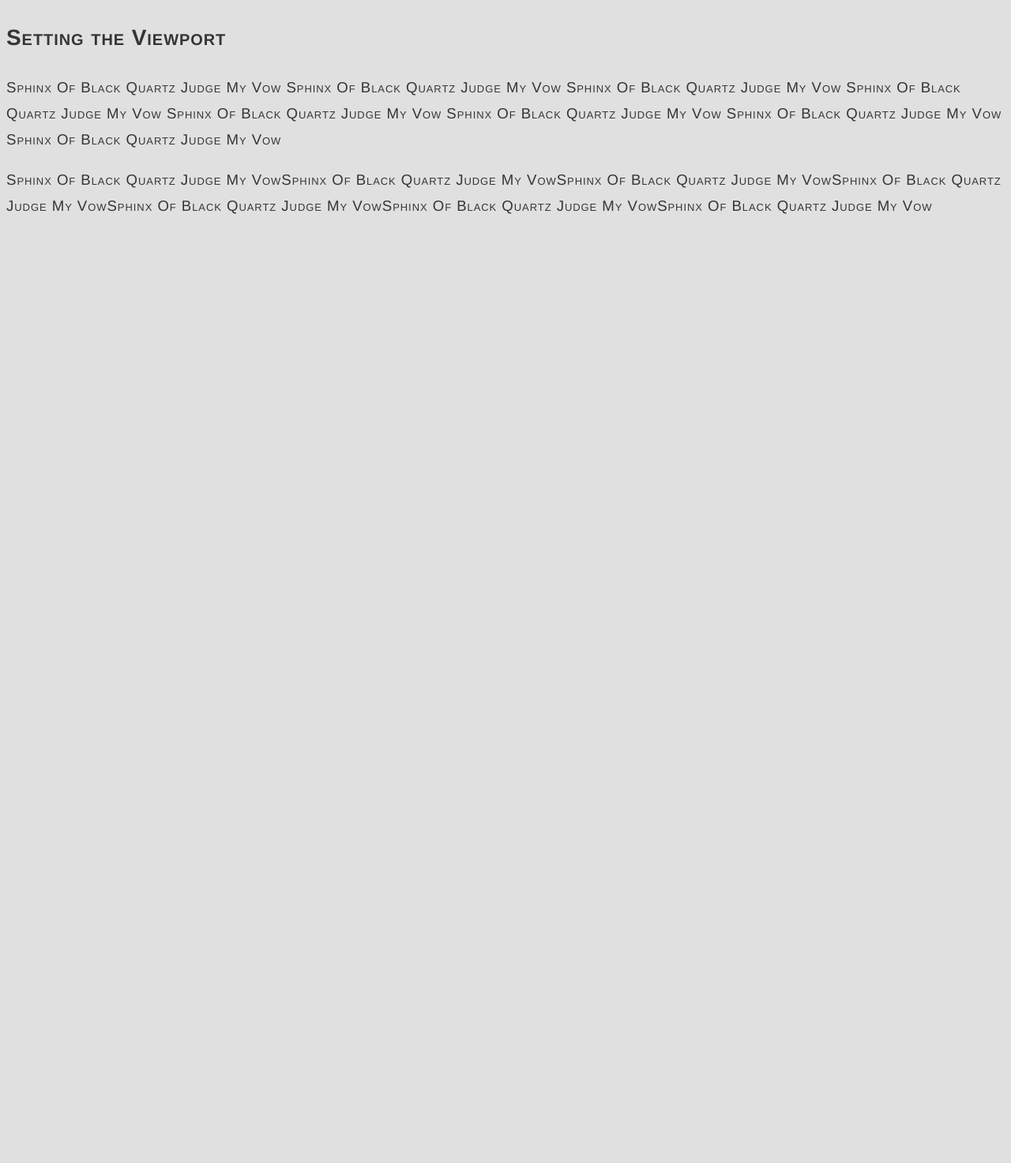
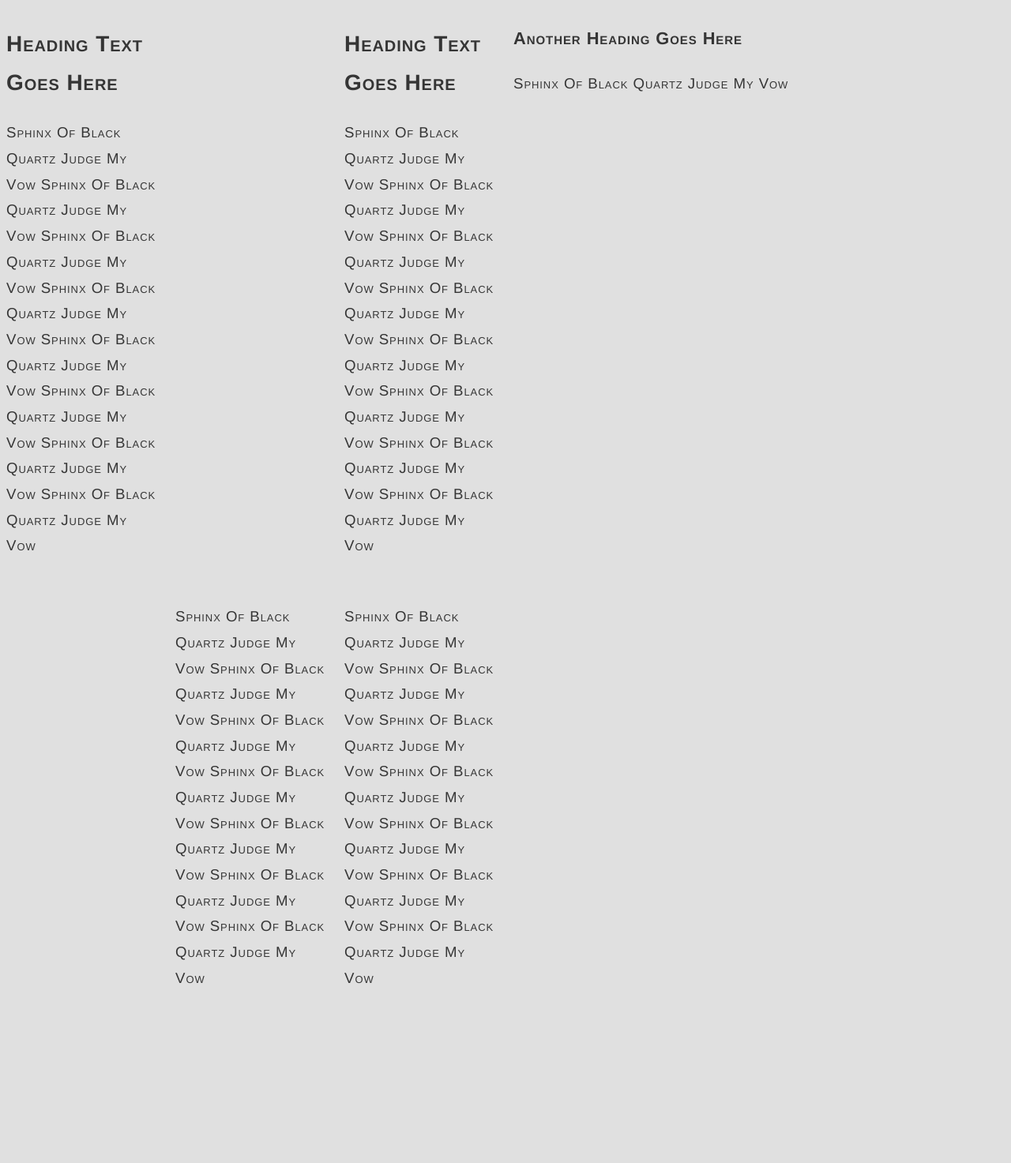
Before and after one commit to Alexander-Barpal/barpal-site, a PHP site: page /landing.html in a window 1280 px wide. Shown: the whole page at 79% size. Before the commit the page ends 271 px from the top, so only its background shows below. Run offline with PHP 8.4, Linux system fonts and the light colour scheme.

Commit message:
testing css grid function and intial commit of php

```diff
--- a/landing.html
+++ b/landing.html
@@ -7,9 +7,69 @@
 </head>
 <body>
 
-<h2>Setting the Viewport</h2>
-<p>Sphinx Of Black Quartz Judge My Vow Sphinx Of Black Quartz Judge My Vow Sphinx Of Black Quartz Judge My Vow Sphinx Of Black Quartz Judge My Vow Sphinx Of Black Quartz Judge My Vow Sphinx Of Black Quartz Judge My Vow Sphinx Of Black Quartz Judge My Vow Sphinx Of Black Quartz Judge My Vow</p>
-<p>Sphinx Of Black Quartz Judge My VowSphinx Of Black Quartz Judge My VowSphinx Of Black Quartz Judge My VowSphinx Of Black Quartz Judge My VowSphinx Of Black Quartz Judge My VowSphinx Of Black Quartz Judge My VowSphinx Of Black Quartz Judge My Vow</p>
+<div class="grid-2x1">
 
+    <div class="grid-child">
+        <div class="grid-3x2">
+            <div class="grid-child">
+                <h2>Heading Text Goes Here</h2>
+                <p>
+                    Sphinx Of Black Quartz Judge My Vow Sphinx
+                    Of Black Quartz Judge My Vow Sphinx Of Black Quartz
+                    Judge My Vow Sphinx Of Black Quartz Judge My Vow Sphinx Of Black Quartz
+                    Judge My Vow Sphinx Of Black Quartz Judge My Vow Sphinx Of Black Quartz
+                    Judge My Vow Sphinx Of Black Quartz Judge My Vow
+                </p>
+            </div>
+            <div class="grid-child">
+
+            </div>
+            <div class="grid-child">
+                <h2>Heading Text Goes Here</h2>
+                <p>
+                    Sphinx Of Black Quartz Judge My Vow Sphinx
+                    Of Black Quartz Judge My Vow Sphinx Of Black Quartz
+                    Judge My Vow Sphinx Of Black Quartz Judge My Vow Sphinx Of Black Quartz
+                    Judge My Vow Sphinx Of Black Quartz Judge My Vow Sphinx Of Black Quartz
+                    Judge My Vow Sphinx Of Black Quartz Judge My Vow
+                </p>
+            </div>
+            <div class="grid-child">
+
+            </div>
+            <div class="grid-child">
+                <p>
+                    Sphinx Of Black Quartz Judge My Vow
+                    Sphinx Of Black Quartz Judge My Vow
+                    Sphinx Of Black Quartz Judge My Vow
+                    Sphinx Of Black Quartz Judge My Vow
+                    Sphinx Of Black Quartz Judge My Vow
+                    Sphinx Of Black Quartz Judge My Vow
+                    Sphinx Of Black Quartz Judge My Vow
+                </p>
+            </div>
+            <div class="grid-child">
+                <p>
+                    Sphinx Of Black Quartz Judge My Vow
+                    Sphinx Of Black Quartz Judge My Vow
+                    Sphinx Of Black Quartz Judge My Vow
+                    Sphinx Of Black Quartz Judge My Vow
+                    Sphinx Of Black Quartz Judge My Vow
+                    Sphinx Of Black Quartz Judge My Vow
+                    Sphinx Of Black Quartz Judge My Vow
+                </p>
+            </div>
+
+
+        </div>
+
+    </div>
+
+    <div class="grid-child">
+        <h3>Another Heading Goes Here</h3>
+        <P>Sphinx Of Black Quartz Judge My Vow</P>
+    </div>
+
+</div>
 </body>
 </html>
--- a/main.css
+++ b/main.css
@@ -15,3 +15,14 @@ body {
 	letter-spacing: 0.05em;
 	font-variant: small-caps;
 }
+.grid-2x1 {
+    display: grid;
+    grid-template-columns: 1fr 1fr;
+    gap: 20px;
+}
+.grid-3x2 {
+	display: grid;
+	grid-template-columns: 1fr 1fr 1fr;
+	grid-template-rows: 1fr 1fr;
+	gap: 20px;
+}
```
Also changed, not shown: index.php (added, +12 -0 lines).
